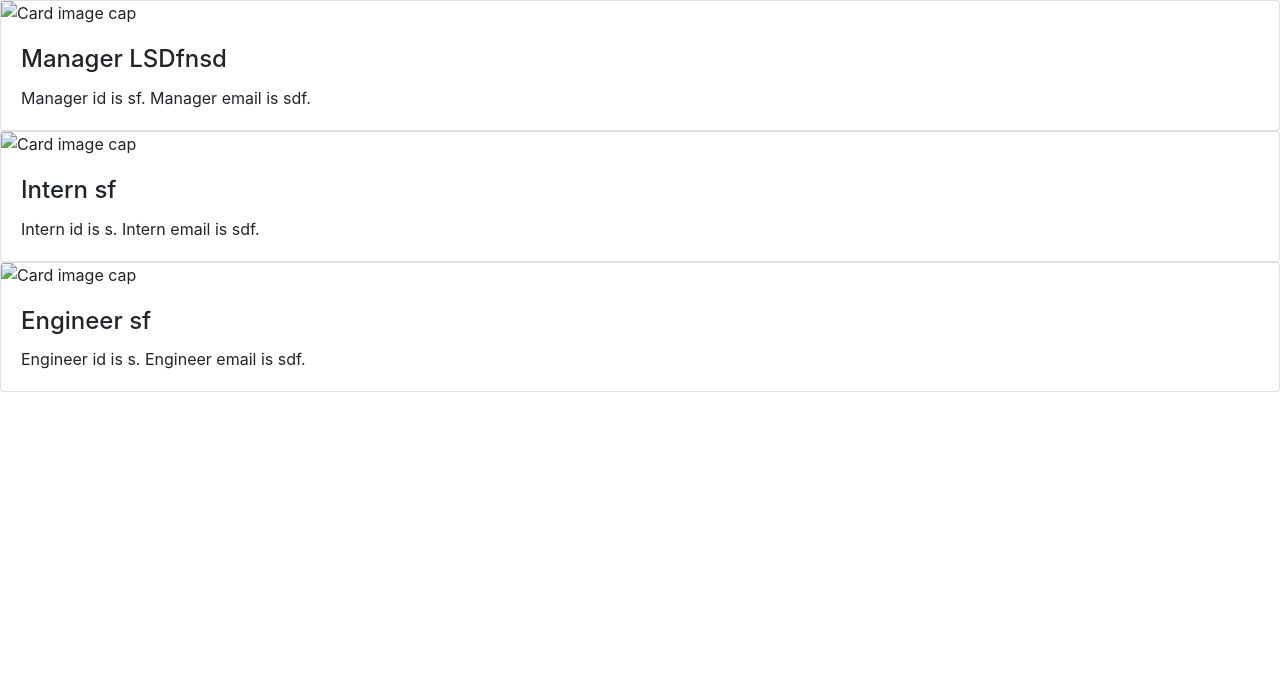
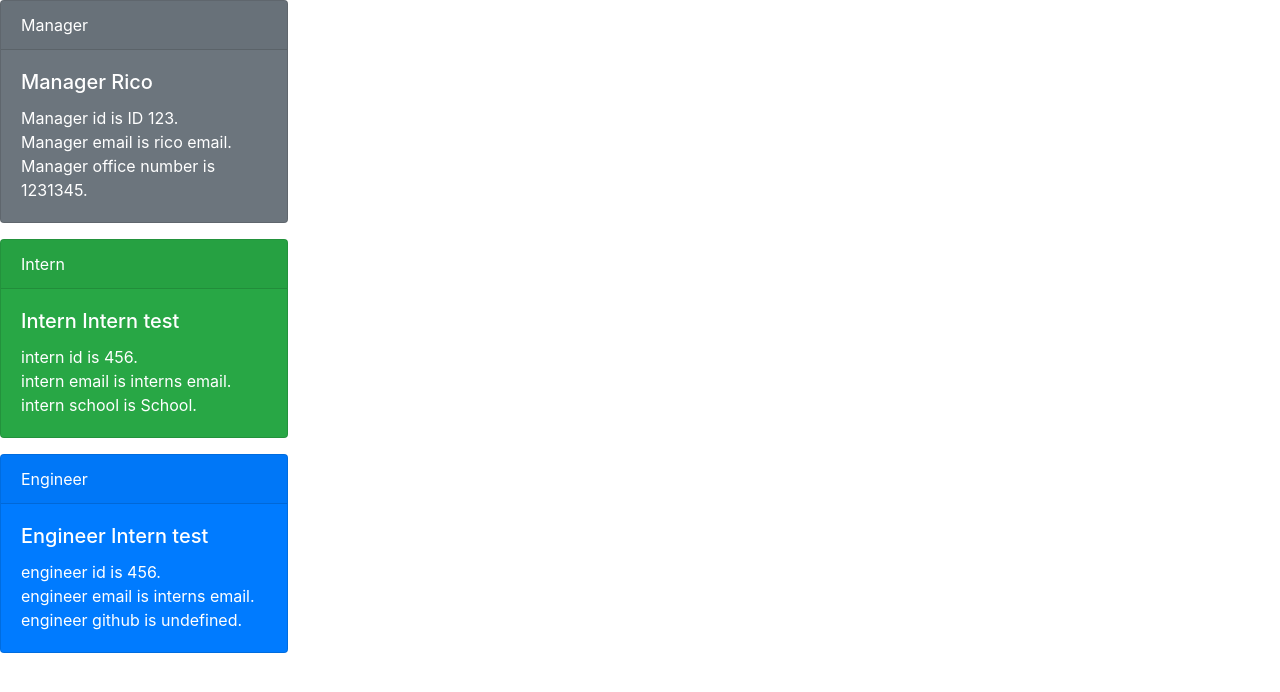
Before and after one commit to ricardougarcia/team-profile-generator, a website: page answers.html in a window 1280 px wide. Drawn offline with nearby package versions, Linux system fonts and the light colour scheme.

Commit message:
adjusted code to generate HTML with proper fields and in color

```diff
--- a/answers.html
+++ b/answers.html
@@ -4,43 +4,52 @@
     <head>
       <meta charset="UTF-8">
       <meta name="viewport" content="width=device-width, initial-scale=1.0">
-      <link rel="stylesheet" href="reset.css">
       <link rel="stylesheet" href="https://cdn.jsdelivr.net/npm/bootstrap@4.6.1/dist/css/bootstrap.min.css" integrity="sha384-zCbKRCUGaJDkqS1kPbPd7TveP5iyJE0EjAuZQTgFLD2ylzuqKfdKlfG/eSrtxUkn" crossorigin="anonymous">
-      <title>Ricardo's Page</title>
+      <title>Employee Cards</title>
     </head>
 
     <body>
 
-    <div class="card" id="username-card">
-  <img class="card-img-top" src="/images/pathToYourImage.png" alt="Card image cap">
+    <div class="card text-white bg-secondary mb-3" style="max-width: 18rem;">
+<div class="card-header">Manager</div>
 <div class="card-body">
-    <h4 class="card-title">Manager LSDfnsd</h4>
+  <h5 class="card-title">Manager Rico</h5>
   <p class="card-text">
-      Manager id is sf.
-      Manager email is sdf.
+  Manager id is ID 123.
+  <br>
+  Manager email is rico email.
+  <br>
+  Manager office number is 1231345.
   </p>
 </div>
 </div>
-    <div class="card" id="username-card">
-  <img class="card-img-top" src="/images/pathToYourImage.png" alt="Card image cap">
+    <div class="card text-white bg-success mb-3" style="max-width: 18rem;">
+        <div class="card-header">Intern</div>
         <div class="card-body">
-    <h4 class="card-title">Intern sf</h4>
+        <h5 class="card-title">Intern Intern test</h5>
         <p class="card-text">
-      Intern id is s.
-      Intern email is sdf.
+        intern id is 456.
+        <br>
+        intern email is interns email.
+        <br>
+        intern school is School.
         </p>
         </div>
         </div>
-    <div class="card" id="username-card">
-  <img class="card-img-top" src="/images/pathToYourImage.png" alt="Card image cap">
+    <div class="card text-white bg-primary mb-3" style="max-width: 18rem;">
+        <div class="card-header">Engineer</div>
         <div class="card-body">
-    <h4 class="card-title">Engineer sf</h4>
+        <h5 class="card-title">Engineer Intern test</h5>
         <p class="card-text">
-      Engineer id is s.
-      Engineer email is sdf.
+        engineer id is 456.
+        <br>
+        engineer email is interns email.
+        <br>
+        engineer github is undefined.
         </p>
         </div>
         </div>
 
+    <script src="https://cdn.jsdelivr.net/npm/bootstrap@5.1.3/dist/js/bootstrap.bundle.min.js" integrity="sha384-ka7Sk0Gln4gmtz2MlQnikT1wXgYsOg+OMhuP+IlRH9sENBO0LRn5q+8nbTov4+1p" crossorigin="anonymous"></script>
     </body>
     </html>
```
Also changed, not shown: generateHtml.js (+23 -14 lines), index.js (+0 -17 lines), README.md. Lines whose indentation alone changed are shown as unchanged.
